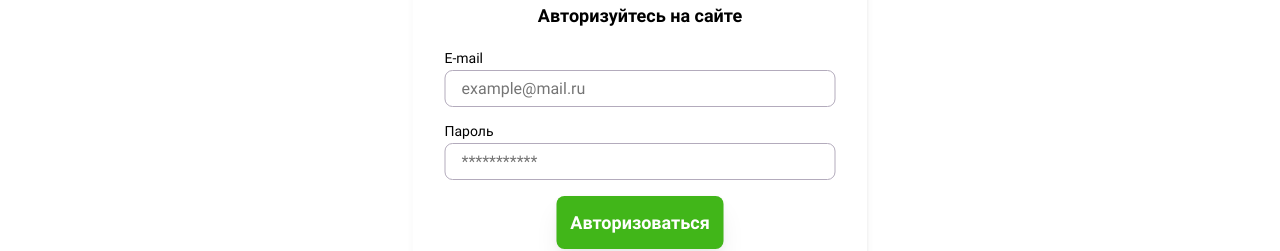
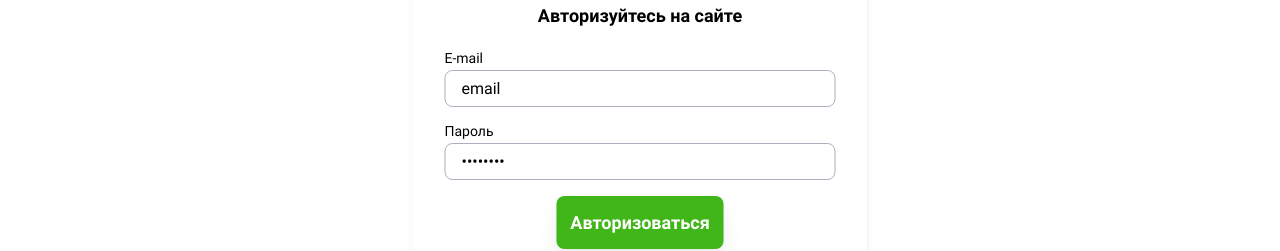
Before and after one commit to htmlacademy-vue/502211-pizza-1, a Vue app in the folder src/frontend/: page /sign-in in a window 1280 px wide. Shown: the part 330-581 px from the top of the page. Built offline with nearby package versions, Linux system fonts and the light colour scheme.

Commit message:
Подключили валидатор инпутов

```diff
--- a/src/frontend/src/common/components/FormInput.vue
+++ b/src/frontend/src/common/components/FormInput.vue
@@ -5,13 +5,15 @@
       <input
         :class="disabled ? 'disabled' : ''"
         v-if="!slotProvided"
+        v-model="inputModel"
         :type="inputType"
         :name="inputName"
         :placeholder="placeholder"
         :required="required"
         :value="value"
         :disabled="disabled"
-        @change="$emit('inputChangeHandler', inputName)"
+        @change="(event) => inputChangeHandler(event, inputName)"
+        @input="$emit('input', $event.target.value)"
       />
       <span v-if="showError" class="text-field__text">
         {{ errorText }}
@@ -22,6 +24,8 @@
 </template>
 
 <script>
+import validator from "@/common/mixins/validator";
+
 export default {
   name: "FormInput",
   // получение свойств из родительского компонента
@@ -38,6 +42,10 @@ export default {
       type: String,
       default: "",
     },
+    inputModel: {
+      type: String,
+      default: "",
+    },
     inputType: {
       type: String,
       default: "",
@@ -47,6 +55,10 @@ export default {
       default: "",
     },
     placeholder: {
+      type: String,
+      default: "",
+    },
+    errorText: {
       type: String,
       default: "",
     },
@@ -62,11 +74,13 @@ export default {
       type: Boolean,
       default: false,
     },
-    errorText: {
-      type: String,
-      default: "",
+    inputChangeHandler: {
+      type: Function,
+      default: () => {},
     },
   },
+  // подключаем миксины
+  mixins: [validator],
   // дополнительные функции
   computed: {
     slotProvided() {
--- a/src/frontend/src/common/constants.js
+++ b/src/frontend/src/common/constants.js
@@ -131,6 +131,7 @@ export const AUTH_FORM_INPUT_DATA = [
   {
     size: "",
     text: "E-mail",
+    inputModel: "email",
     inputType: "email",
     inputName: "email",
     placeholder: "example@mail.ru",
@@ -143,6 +144,7 @@ export const AUTH_FORM_INPUT_DATA = [
   {
     size: "",
     text: "Пароль",
+    inputModel: "password",
     inputType: "password",
     inputName: "pass",
     placeholder: "***********",
--- a/src/frontend/src/modules/auth/components/AuthForm.vue
+++ b/src/frontend/src/modules/auth/components/AuthForm.vue
@@ -1,17 +1,19 @@
 <template>
   <form action="test.html" method="post">
     <FormInput
+      @submit.prevent="login"
       v-for="(formData, dataId) in AUTH_FORM_INPUT_DATA"
       :key="dataId"
       class="sign-form__input"
       :text="formData.text"
+      :inputModel="formData.inputModel"
       :inputType="formData.inputType"
       :inputName="formData.inputName"
       :placeholder="formData.placeholder"
       :required="formData.required"
       :value="$data[formData.inputName]"
-      @inputChangeHandler="inputChangeHandler"
-      :errorText="formData.validations.error"
+      :inputChangeHandler="inputChangeHandler"
+      :error-text="formData.validations.error"
     />
 
     <SubmitButton
@@ -22,18 +24,28 @@
 </template>
 
 <script>
+// подключение тестовых данных
+import user from "@/static/user.json";
+
 // импортируем компоненты
 import FormInput from "@/common/components/FormInput.vue";
 import SubmitButton from "@/common/components/SubmitButton.vue";
 import { AUTH_FORM_INPUT_DATA } from "@/common/constants";
 
 import { mapState, mapMutations } from "vuex";
-import { CHANGE_AUTH_STATUS } from "@/store/mutation-types";
+import { SELECT_USER } from "@/store/mutation-types";
 
 import validator from "@/common/mixins/validator";
 
 export default {
   name: "AuthForm",
+  // получение свойств из родительского компонента
+  props: {
+    login: {
+      type: Function,
+      default: () => {},
+    },
+  },
   // подключаем данные
   data() {
     return {
@@ -56,14 +68,14 @@ export default {
   // добавили методы
   methods: {
     ...mapMutations("Auth", {
-      changeAuthStatus: CHANGE_AUTH_STATUS,
+      selectUser: SELECT_USER,
     }),
     inputChangeHandler(event, field) {
       this[field] = event.target.value;
     },
     submitButtonClickHandler() {
-      if (this.user.email === this.email && this.user.password === this.pass) {
-        this.changeAuthStatus(true);
+      if (this.email === user.email && this.password === user.pass) {
+        this.selectUser(user);
         this.$router.push({ name: "Index" });
       }
     },
--- a/src/frontend/src/views/Login.vue
+++ b/src/frontend/src/views/Login.vue
@@ -7,7 +7,7 @@
       <h1 class="title title--small">Авторизуйтесь на сайте</h1>
     </div>
 
-    <AuthForm @submit.prevent="login" />
+    <AuthForm :login="login" />
   </div>
 </template>
 
@@ -23,6 +23,16 @@ export default {
   data: () => ({
     email: "",
     password: "",
+    validations: {
+      email: {
+        error: "",
+        rules: ["required", "email"],
+      },
+      password: {
+        error: "",
+        rules: ["required"],
+      },
+    },
   }),
   // добавили вычисляемые свойства
   watch: {
```
